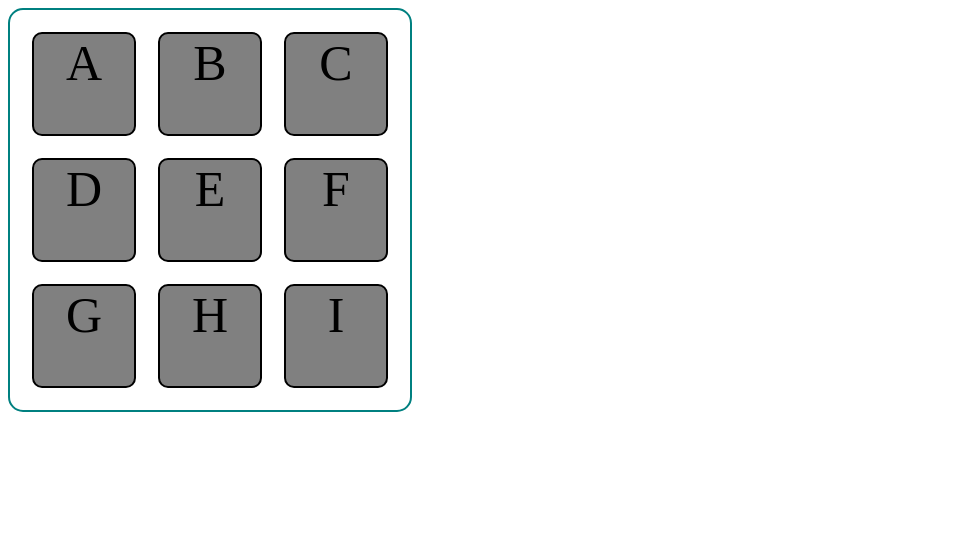
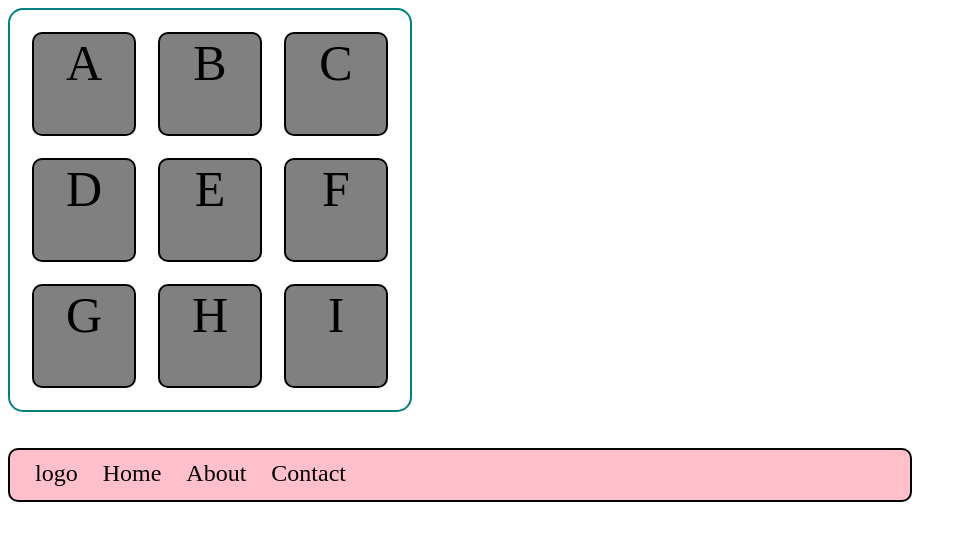
Before and after one commit to Aryan84093/Alphabetic-Pad, a plain HTML site: page index.html in a window 1280 px wide. Shown: the whole page, without its empty margins (0-967 px from the left). Drawn offline with Linux system fonts and the light colour scheme.

Commit message:
Created Nav bar

```diff
--- a/index.html
+++ b/index.html
@@ -18,5 +18,13 @@
         <div class="item">H</div>
         <div class="item">I</div>
     </div>
+    <br>
+    <br>
+    <div class="nav">
+        <div class="option">logo</div>
+        <div class="option">Home</div>
+        <div class="option">About</div>
+        <div class="option">Contact</div>
+    </div>
 </body>
 </html>
--- a/style.css
+++ b/style.css
@@ -17,3 +17,18 @@
     border-radius: 10px;
     background-color: gray;
 }
+.nav{
+    height: 50px;
+    width:900px;
+    border:2px solid black;
+    border-radius: 10px;
+    display: flex;
+    background-color: pink;
+}
+.option
+{
+    font-size: 24px;
+    margin-left: 10px;
+    padding-left: 15px;
+    margin-top: 10px;
+}
```
